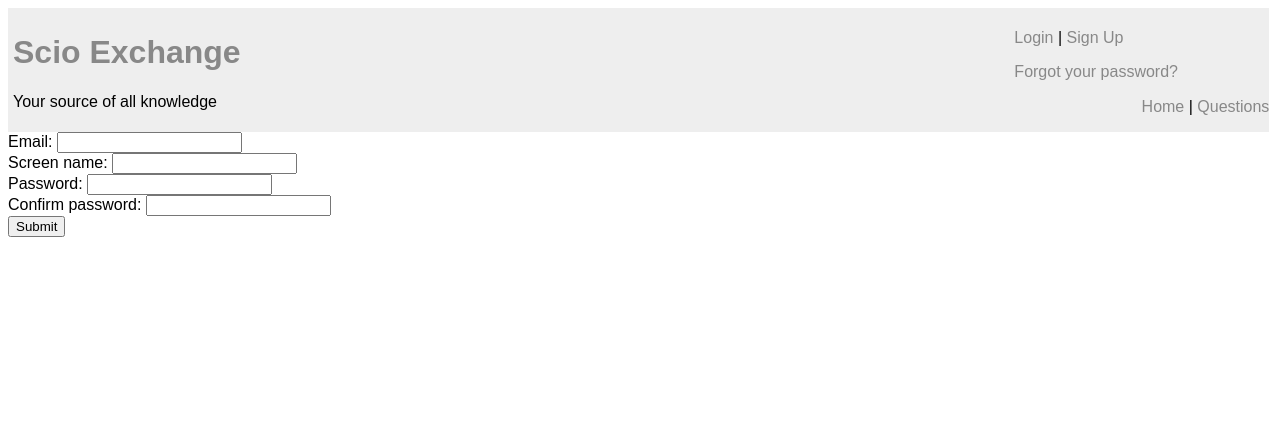
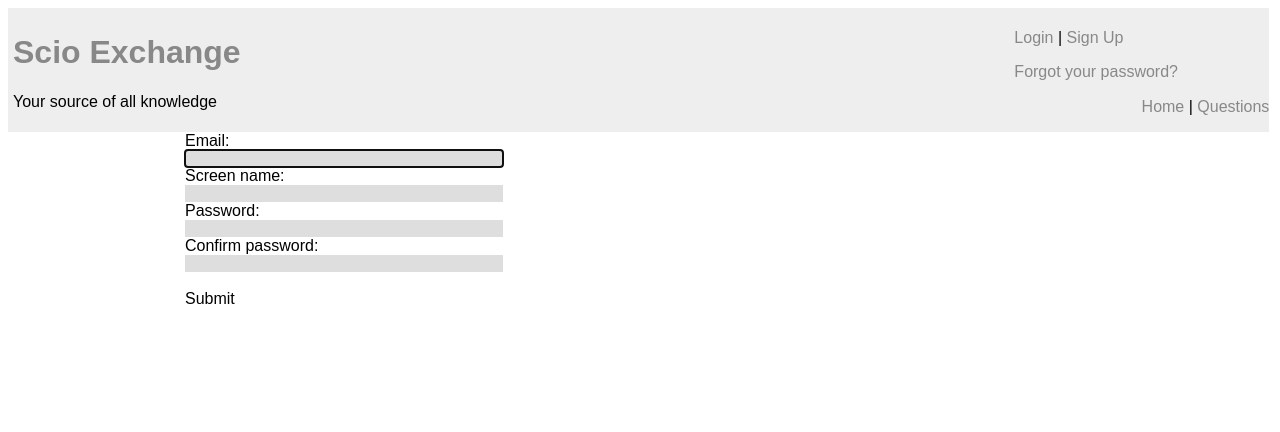
Before and after one commit to gskoropada/ScioXchange, a PHP site: page /register.php in a window 1280 px wide. Shown: the top 432 px of the page. Run offline with PHP 8.4, Linux system fonts and the light colour scheme; some libraries are stand-ins or nearby versions.

Commit message:
Fixed some styling issues. Updated registration form validation.

```diff
--- a/forms/registration_form.htm
+++ b/forms/registration_form.htm
@@ -1,12 +1,17 @@
+<div id="wrapper_reg">
+<div id="reg_form">
 <form id="registration" action="register.php" method="post">
 	<label>Email: </label>
-	<input type="text" name="email" id="inEmail"><span id="chkEmail"></span><br>
+	<input type="text" name="email" id="inEmail"><br>
 	<label>Screen name: </label>
-	<input type="text" name="scrname" id="inScrname"><span id="chkScrname"></span><br>
+	<input type="text" name="scrname" id="inScrname"><br>
 	<label>Password: </label>
-	<input type="password" name="pwd" id="inPwd"><span id="chkPwd"></span><br>
+	<input type="password" name="pwd" id="inPwd"><br>
 	<label>Confirm password: </label>
-	<input type="password" name="cpwd" id="inCpwd"><span id="chkCpwd"></span><br>
-
-	<input type="button" id="btnSubmit" value="Submit">
+	<input type="password" name="cpwd" id="inCpwd"><br>
+	<br/>
+	<span id="btnSubmit" class="click_option">Submit</span>
 </form>
+</div>
+<div id="reg_validation_msg"></div>
+</div>
--- a/register.php
+++ b/register.php
@@ -8,13 +8,16 @@ require_once "scripts/passwordLib.php";
 
 //Variables for html_start.php
 $title = "Scio Exchange - Registration";
-$styles = ["main.css", "header.css"];
+$styles = ["main.css", "header.css","registration.css"];
 $scripts = [ "registration_form.js", "form_validation.js"];
 
 require('html_start.php');
 require('header.php');
-require('forms/registration_form.htm');
-
+if(isset($_SESSION['userid'])) {
+	echo "You are already registered!";
+} else {
+	require('forms/registration_form.htm');
+}
 //Checks if data is passed to continue with the registration process.
 if(!empty($_POST)) {
 	require('connect.php');
--- a/scripts/login.js
+++ b/scripts/login.js
@@ -52,6 +52,8 @@ function loginDialog() {
 		.append("<img src='images/close_icon.png' onclick='$(\"#overlay\").remove(); $(\".temp_script\").remove();' class='icon click_option window_icon' />");
 
 	$("#msgArea").css("width","200px");
+
+	$("#inLogEmail").focus();
 
 	$("#btnLogin").click(function(){
 		login();
--- a/scripts/notifications.js
+++ b/scripts/notifications.js
@@ -32,6 +32,9 @@ function showNotifications(notifications) {
 		case "1":
 			link = "question.php?id="+target+"#ans_"+origin;
 			break;
+		case "2":
+			link = "inbox.php";
+			break;
 		}
 		switch(nots_JSON[i].not_type){
 		case "0":
@@ -47,6 +50,9 @@ function showNotifications(notifications) {
 			break;
 		case "2":
 			msg = "Your answer has received a vote!";
+			break;
+		case "3":
+			msg = "Someone sent you a message!";
 			break;
 		}
 		if(status == 1) {
--- a/styles/main.css
+++ b/styles/main.css
@@ -59,6 +59,7 @@ body {
 
 .dialog > label {
 	display: inline-block;
+	width: 18%;
 }
 
 .msg_area {
--- /dev/null
+++ b/styles/registration.css
@@ -0,0 +1,48 @@
+@CHARSET "ISO-8859-1";
+
+#wrapper_reg {
+	width: 72%;
+	margin: auto;
+}
+
+#reg_form {
+	width: 35%;
+	float: left;
+}
+
+#reg_validation_msg {
+	float: left;
+	width: 35%;
+	min-height: 100px;
+	padding: 10px;
+	font-size: 0.75em;
+	color: red;
+}
+
+#reg_validation_msg > span {
+	display: block;
+	padding-bottom: 3px;
+}
+
+label {
+	display: block;
+}
+
+textarea {
+	background-color: rgba(200,200,200,0.6);
+	width: 100%;
+	border: none;
+	min-height: 5em;
+}
+
+input {
+	background-color: rgba(200,200,200,0.6);
+	width: 100%;
+	border: none;
+}
+
+.invalid {
+	color: red;
+	background-color: rgba(255,0,0,0.2);
+	border: 2px solid red;
+}
--- a/user_profile.php
+++ b/user_profile.php
@@ -10,7 +10,11 @@ require "user_profile_functions.php";
 ?>
 <h1><?php screenNameFromUserID($_GET['id']); ?></h1>
 <?php
-echo "<p><a href = message.php?id=" . $_GET['id'] .">send message</a></p>"
+if($_SESSION['userid'] == $_GET['id']) {
+	echo "<p>This is how other people see your profile</p>";
+} else {
+	echo "<p><a href = message.php?id=" . $_GET['id'] .">send message</a></p>";
+}
 ?>
 <div id="usrStats">
 	<p><?php screenNameFromUserID($_GET['id']); ?> has asked <?php getQuestionCount($_GET['id']); ?> questions.</p>
```
Also changed, not shown: message_submit.php (+15 -8 lines), notify.php (+8 -2 lines), scripts/inbox.js (+8 -3 lines), scripts/registration_form.js (+45 -15 lines), styles/questions.css (+14 -0 lines).
